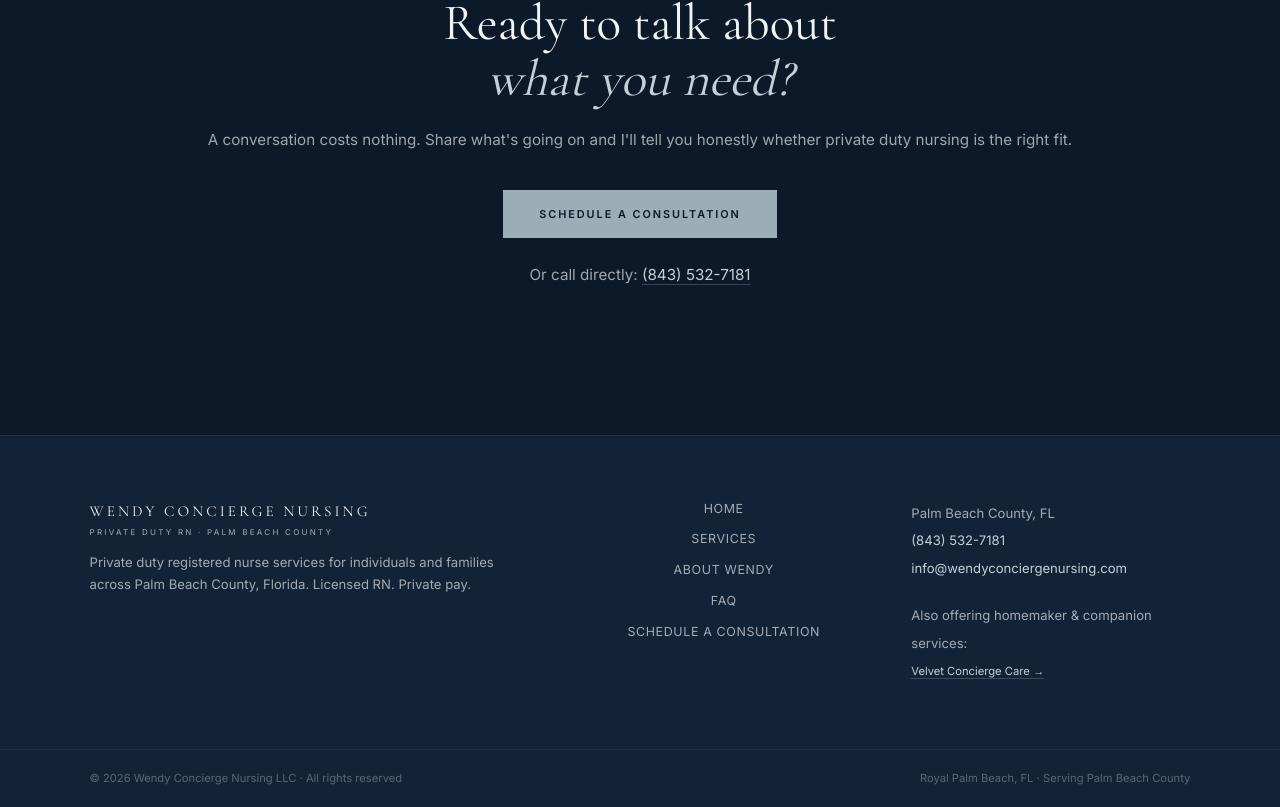
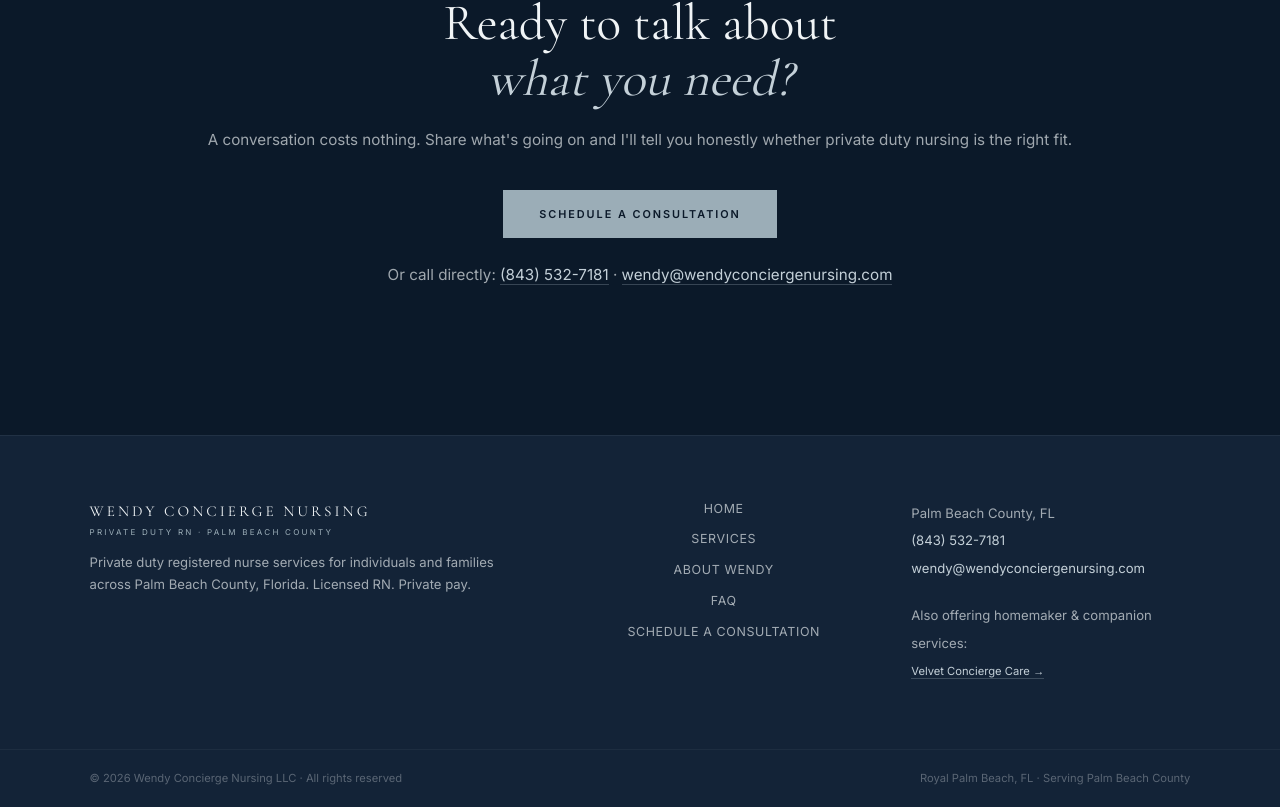
Before and after one commit to wendyservices2011-commits/wendy-concierge-nursing, a Next.js app: page /faq in a window 1280 px wide. Shown: the part 1559-2366 px from the top of the page. Built offline with nearby package versions, Linux system fonts and the light colour scheme.

Commit message:
Add hero images, fix email address

```diff
--- a/app/components/SiteContactCta.tsx
+++ b/app/components/SiteContactCta.tsx
@@ -13,7 +13,7 @@ export default function SiteContactCta() {
       </Link>
       <p className="siteContactAlt">
         Or call directly:{" "}
-        <a href="tel:+18435327181">(843) 532-7181</a>
+        <a href="tel:+18435327181">(843) 532-7181</a> · <a href="mailto:wendy@wendyconciergenursing.com">wendy@wendyconciergenursing.com</a>
       </p>
     </section>
   );
--- a/app/components/SiteFooter.tsx
+++ b/app/components/SiteFooter.tsx
@@ -25,8 +25,8 @@ export default function SiteFooter() {
           <p>
             Palm Beach County, FL<br />
             <a href="tel:+18435327181">(843) 532-7181</a><br />
-            <a href="mailto:info@wendyconciergenursing.com">
-              info@wendyconciergenursing.com
+            <a href="mailto:wendy@wendyconciergenursing.com">
+              wendy@wendyconciergenursing.com
             </a>
           </p>
           <p style={{ marginTop: "20px" }}>
--- a/app/layout.tsx
+++ b/app/layout.tsx
@@ -43,7 +43,7 @@ const jsonLd = {
     "Private duty registered nurse services for Palm Beach County, Florida.",
   url: "https://wendyconciergenursing.com",
   telephone: "(843) 532-7181",
-  email: "info@wendyconciergenursing.com",
+  email: "wendy@wendyconciergenursing.com",
   address: {
     "@type": "PostalAddress",
     addressRegion: "FL",
```
Also changed, not shown: public/hero-nursing.jpg (added), public/nursing-care.jpg (added).
